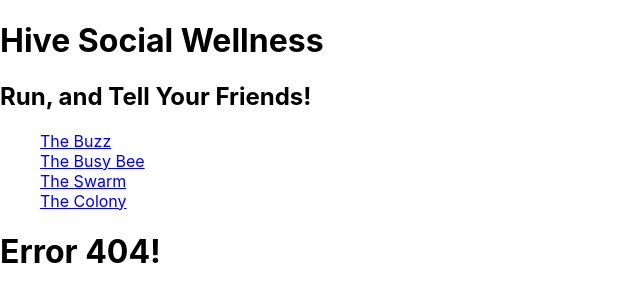
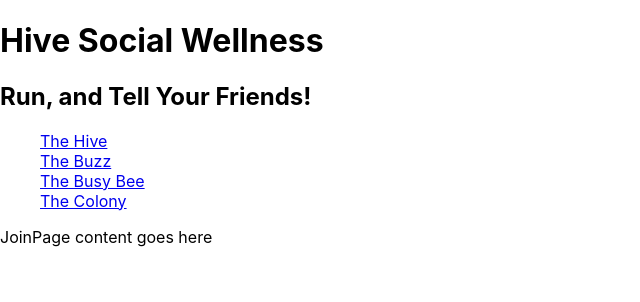
Before and after one commit to anillag/hive-social-wellness, a React (Create React App) app: page /Join in a window 1280 px wide. Before the commit this address had no page. Shown: the top 302 px of the page, without its empty margins (0-640 px from the left). Built offline with nearby package versions, Linux system fonts and the light colour scheme.

Commit message:
Updated Nav and added Components

```diff
--- a/src/App.js
+++ b/src/App.js
@@ -1,10 +1,11 @@
 import React from "react";
 import { BrowserRouter as Router, Routes, Route } from "react-router-dom";
 import Nav from "./components/Nav";
-import MainPage from "./components/MainPage";
+import SplashPage from "./components/SplashPage";
+import JoinPage from "./components/JoinPage";
 import TheBuzz from "./components/TheBuzz";
 import TheBusyBee from "./components/TheBusyBee";
-import TheSwarm from "./components/TheSwarm";
+import TheHive from "./components/TheHive";
 import TheColony from "./components/TheColony";
 import NoMatch404 from "./components/NoMatch404";
 import "./style.css";
@@ -24,11 +25,15 @@ function App() {
             <Nav></Nav>
           </header>
           <Routes>
-            <Route path="/" element={<MainPage />} />
-            <Route path="/TheBuzz" element={<TheBuzz />} />
-            <Route path="/TheBusyBee" element={<TheBusyBee />} />
-            <Route path="/TheSwarm" element={<TheSwarm />} />
-            <Route path="/TheColony" element={<TheColony />} />
+            <Route path="/" element={<SplashPage />} />
+            <Route path="/Join" element={<JoinPage />} /> {/* Join / Signup */}
+            <Route path="/TheHive" element={<TheHive />} />{" "}
+            {/* Main Page / Dashboard */}
+            <Route path="/TheBuzz" element={<TheBuzz />} /> {/* Newsfeed */}
+            <Route path="/TheBusyBee" element={<TheBusyBee />} />{" "}
+            {/* Journaling */}
+            <Route path="/TheColony" element={<TheColony />} />{" "}
+            {/* User Page */}
             <Route path="*" element={<NoMatch404 />} />
           </Routes>
         </Router>
--- /dev/null
+++ b/src/components/JoinPage/index.js
@@ -0,0 +1,7 @@
+import React from "react";
+
+const JoinPage = () => {
+  return <div>JoinPage content goes here</div>;
+};
+
+export default JoinPage;
--- a/src/components/Nav/index.js
+++ b/src/components/Nav/index.js
@@ -7,13 +7,13 @@ const Nav = () => {
       <nav>
         <ul>
           <li>
+            <Link to="/TheHive">The Hive</Link>
+          </li>
+          <li>
             <Link to="/TheBuzz">The Buzz</Link>
           </li>
           <li>
             <Link to="/TheBusyBee">The Busy Bee</Link>
-          </li>
-          <li>
-            <Link to="/TheSwarm">The Swarm</Link>
           </li>
           <li>
             <Link to="/TheColony">The Colony</Link>
--- /dev/null
+++ b/src/components/SplashPage/index.js
@@ -0,0 +1,7 @@
+import React from "react";
+
+const SplashPage = () => {
+  return <div>SplashPage content goes here</div>;
+};
+
+export default SplashPage;
--- /dev/null
+++ b/src/components/TheHive/index.js
@@ -0,0 +1,7 @@
+import React from "react";
+
+const TheHive = () => {
+  return <div>TheHive content goes here</div>;
+};
+
+export default TheHive;
--- a/src/components/TheSwarm/index.js
+++ /dev/null
@@ -1,7 +0,0 @@
-import React from "react";
-
-const TheSwarm = () => {
-  return <div>TheSwarm content goes here</div>;
-};
-
-export default TheSwarm;
```
